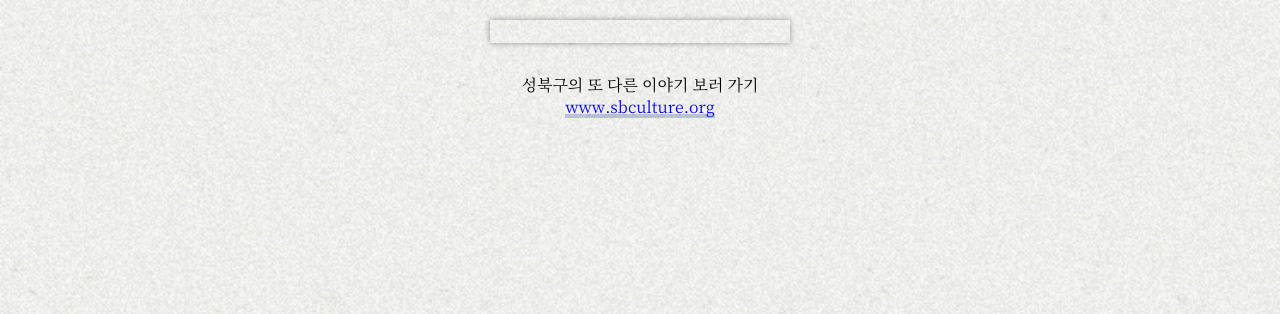
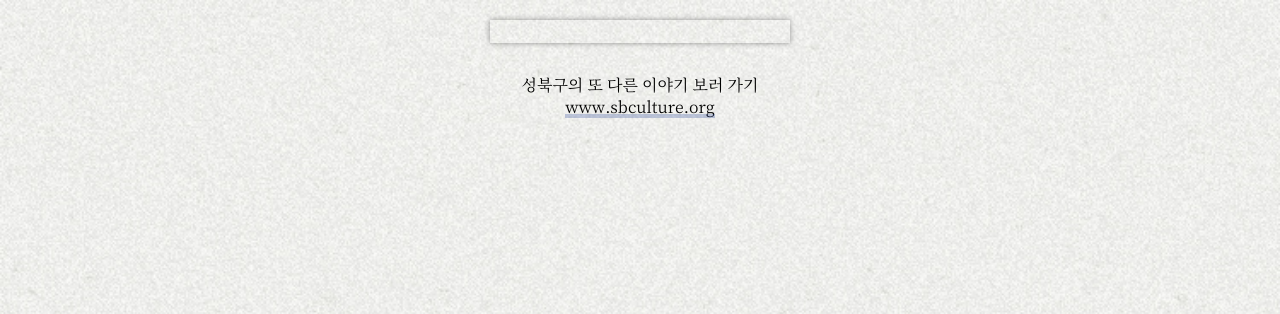
Before and after one commit to rebel9-idea/rebel9-seungbukgu, a Flask app: template templates/share.html in a window 1280 px wide. Shown: the top 314 px of the page. Run offline with Flask 2, Linux system fonts and the light colour scheme; the template is opened without the code that fills it, so the values that code supplies are empty.

Commit message:
“faris”

```diff
--- a/templates/share.html
+++ b/templates/share.html
@@ -21,7 +21,6 @@
 		}
 		html, body {
 			margin:0;
-			font-family: 'Noto Serif';
 		}
 		* {
 			box-sizing: border-box;
@@ -31,6 +30,8 @@
 			background-image: url('../img/bg_detail.png');
 			background-size: cover;
 			background-repeat: no-repeat;
+			font-family: 'Noto Serif';
+			color: black
 		}
 		.wrapper {
 			display: block;
@@ -56,6 +57,7 @@
 		.wrap_text a {
 			position: relative;
 			text-decoration: none;
+			color: black;
 		}
 		.wrap_text a:after {
 		    content: "";
```
